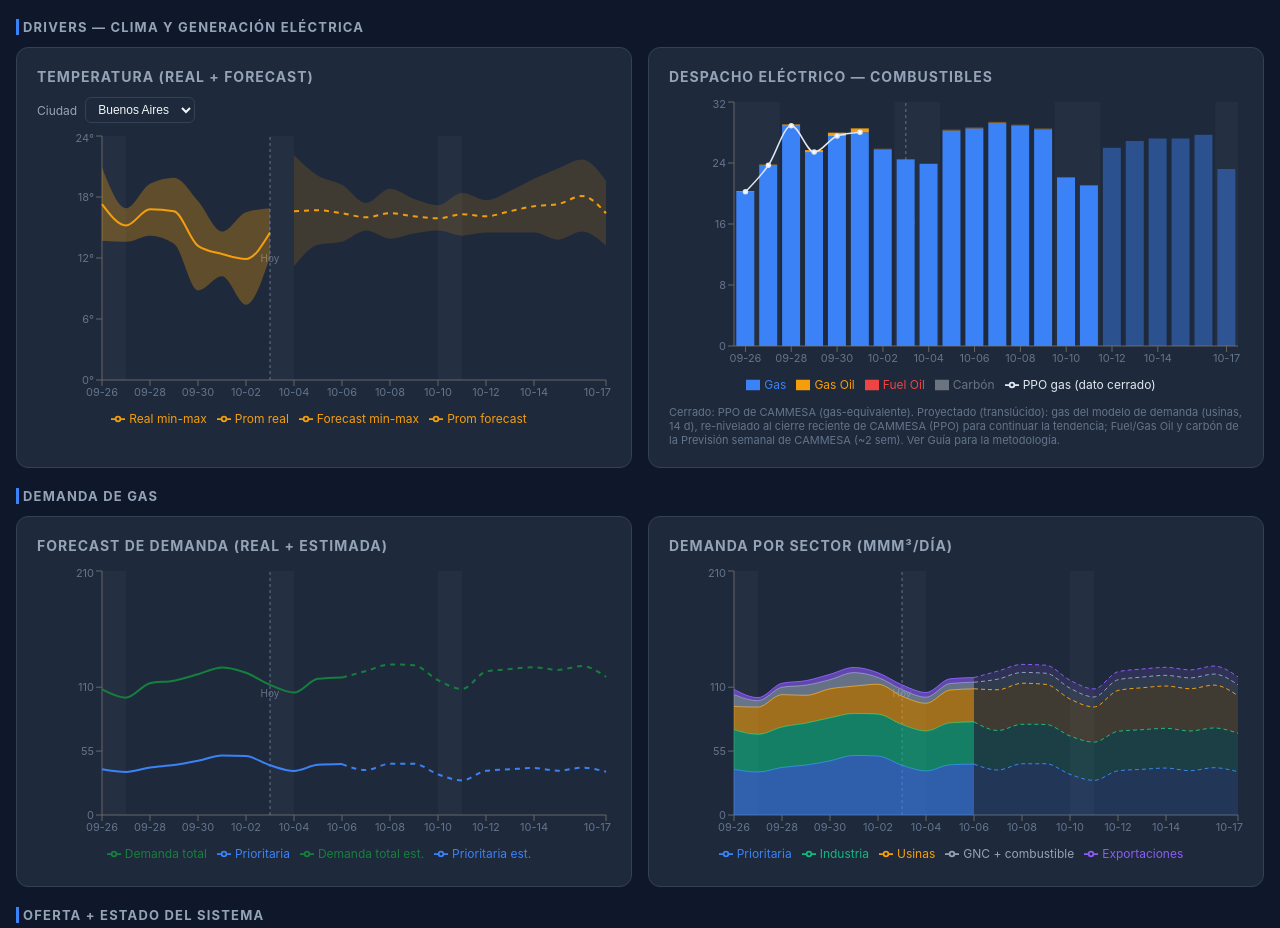
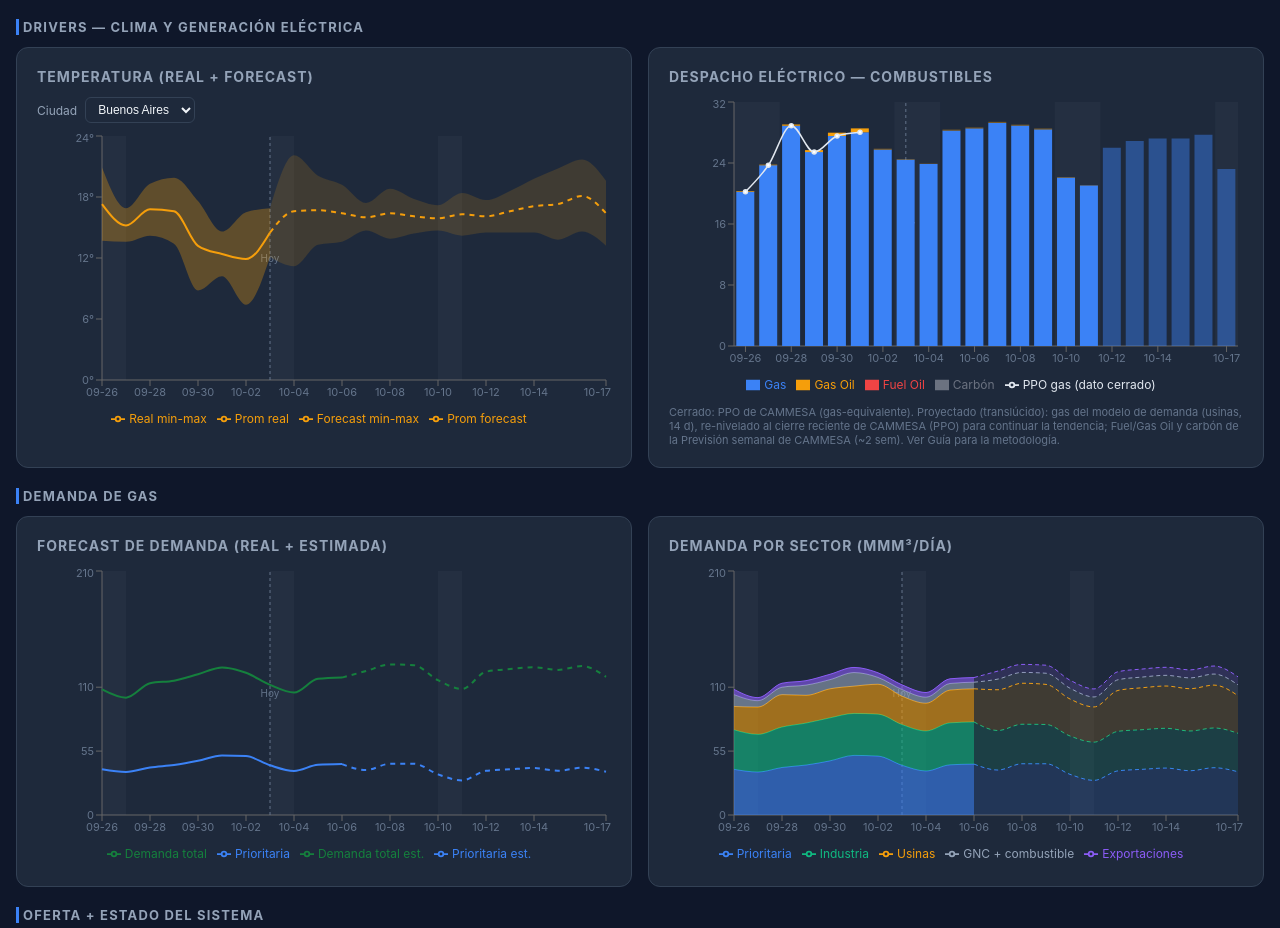
Before and after one commit to RodrigoManassero/estado-sistema-gas-rodrigo, a React (Vite) app: page / in a window 1280 px wide. Shown: the part 2380-3308 px from the top of the page. Built offline with nearby package versions, Linux system fonts and the light colour scheme.

Commit message:
Refactor comments and improve historical data handling

```diff
--- a/src/components/TemperatureChart.tsx
+++ b/src/components/TemperatureChart.tsx
@@ -44,7 +44,7 @@ export default function TemperatureChart({
 }: Props) {
   const city = regions?.find((r) => r.id === selectedCityId)
 
-  // 1. Intentar obtener la serie histórica desde weather_history.json
+  // 1. Obtener serie histórica
   const cityHistoryList = useMemo(() => {
     if (!historyData) return []
     const records = Array.isArray(historyData) ? historyData : [historyData]
@@ -54,7 +54,6 @@ export default function TemperatureChart({
     return match?.history ?? []
   }, [historyData, selectedCityId])
 
-  // Map rápido fecha -> datos históricos de weather_history.json
   const historyMap = useMemo(() => {
     const map = new Map<string, { temp_prom: number; temp_min: number; temp_max: number }>()
     for (const item of cityHistoryList) {
@@ -67,7 +66,6 @@ export default function TemperatureChart({
     return map
   }, [cityHistoryList])
 
-  // Fallback para legacy keys en daily.json
   const legacyHistKey = {
     ba: 'temp_prom_ba',
     esquel: 'temp_prom_esquel',
@@ -87,7 +85,7 @@ export default function TemperatureChart({
     let lastRealProm: number | null = null
     let lastRealRange: [number | null, number | null] | null = null
 
-    // 2. Cargar histórico primario desde weather_history.json
+    // 2. Cargar histórico
     if (historyMap.size > 0) {
       hasHistoricalData = true
       const sortedHistoryDates = [...historyMap.keys()].sort()
@@ -109,7 +107,6 @@ export default function TemperatureChart({
         }
       }
     } else if (legacyHistKey) {
-      // Fallback a daily.json
       lastRealDate = getLastDateWithData(data, legacyHistKey)
       const minKey = legacyHistKey.replace('prom', 'min') as keyof DailyRow
       const maxKey = legacyHistKey.replace('prom', 'max') as keyof DailyRow
@@ -132,18 +129,27 @@ export default function TemperatureChart({
       }
     }
 
-    // 3. Empalmar Forecast sin dejar brechas (conectando desde la última fecha real)
+    // 3. Forzar el punto de empalme en la última fecha real disponible
+    if (lastRealDate && lastRealProm != null) {
+      const existing = byDate.get(lastRealDate)
+      byDate.set(lastRealDate, {
+        ...(existing ?? { fecha: lastRealDate }),
+        temp_prom_fc: lastRealProm,
+        temp_range_fc: lastRealRange,
+      })
+    }
+
+    // 4. Cargar el resto de los días del Forecast
     const fcSource: ForecastDay[] = city?.forecast ?? forecast
-    let hasForecast = false
+    let hasForecast = fcSource.length > 0
+
     for (const f of fcSource) {
-      const existing = byDate.get(f.fecha)
-      if (f.fecha >= lastRealDate) {
-        hasForecast = true
-        const isOverlap = f.fecha === lastRealDate && lastRealProm != null
+      if (f.fecha > lastRealDate) {
+        const existing = byDate.get(f.fecha)
         byDate.set(f.fecha, {
           ...(existing ?? { fecha: f.fecha }),
-          temp_prom_fc: isOverlap ? lastRealProm : (f.temp_prom ?? 0),
-          temp_range_fc: isOverlap ? lastRealRange : [f.temp_min ?? 0, f.temp_max ?? 0],
+          temp_prom_fc: f.temp_prom ?? 0,
+          temp_range_fc: [f.temp_min ?? 0, f.temp_max ?? 0],
         })
       }
     }
@@ -207,7 +213,6 @@ export default function TemperatureChart({
             <ReferenceArea key={`wk-${i}`} x1={s} x2={e} fill="#64748b" fillOpacity={0.08} strokeOpacity={0} ifOverflow="extendDomain" />
           ))}
 
-          {/* Línea "Hoy" dinámica basada en la fecha del reloj */}
           {hasForecast && (
             <ReferenceLine
               x={todayIso}
@@ -256,7 +261,7 @@ export default function TemperatureChart({
             strokeDasharray="5 5"
             dot={false}
             name="Prom forecast"
-            connectNulls={false}
+            connectNulls
             isAnimationActive={false}
           />
         </ComposedChart>
```
